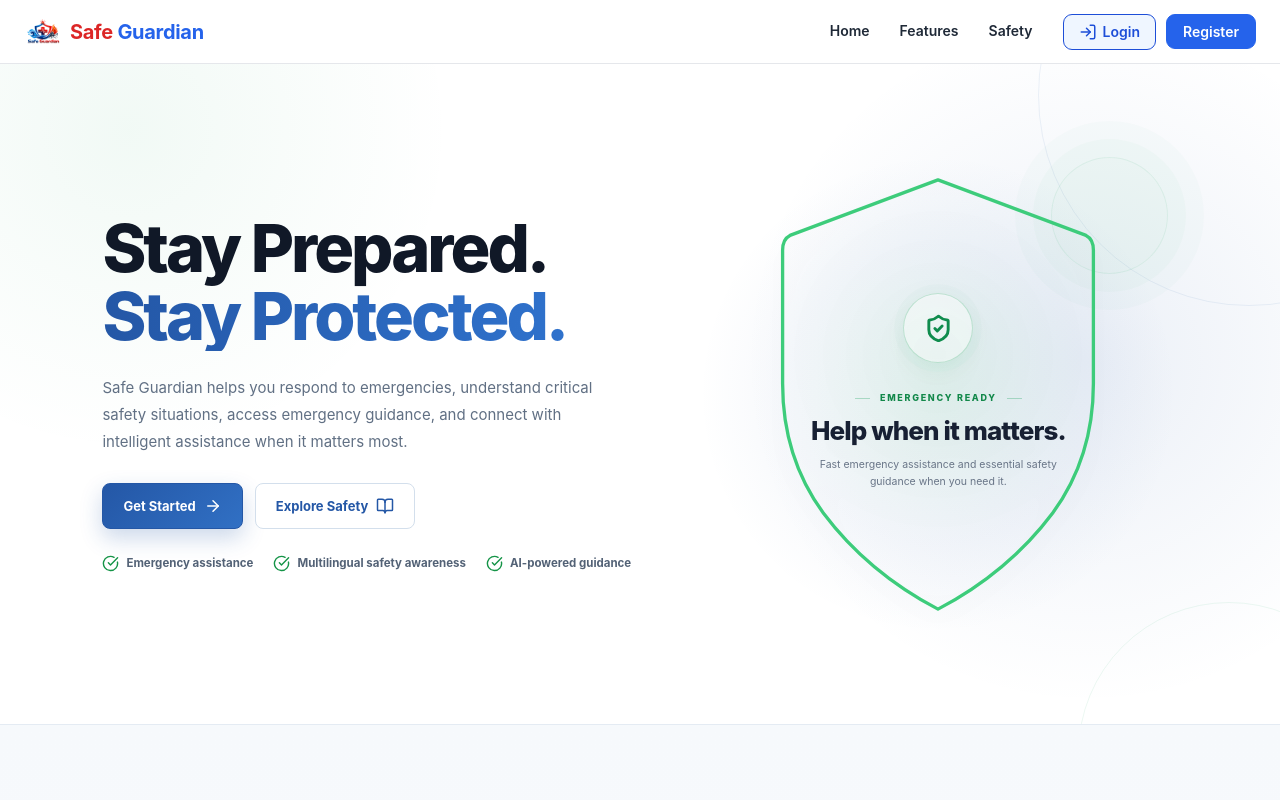
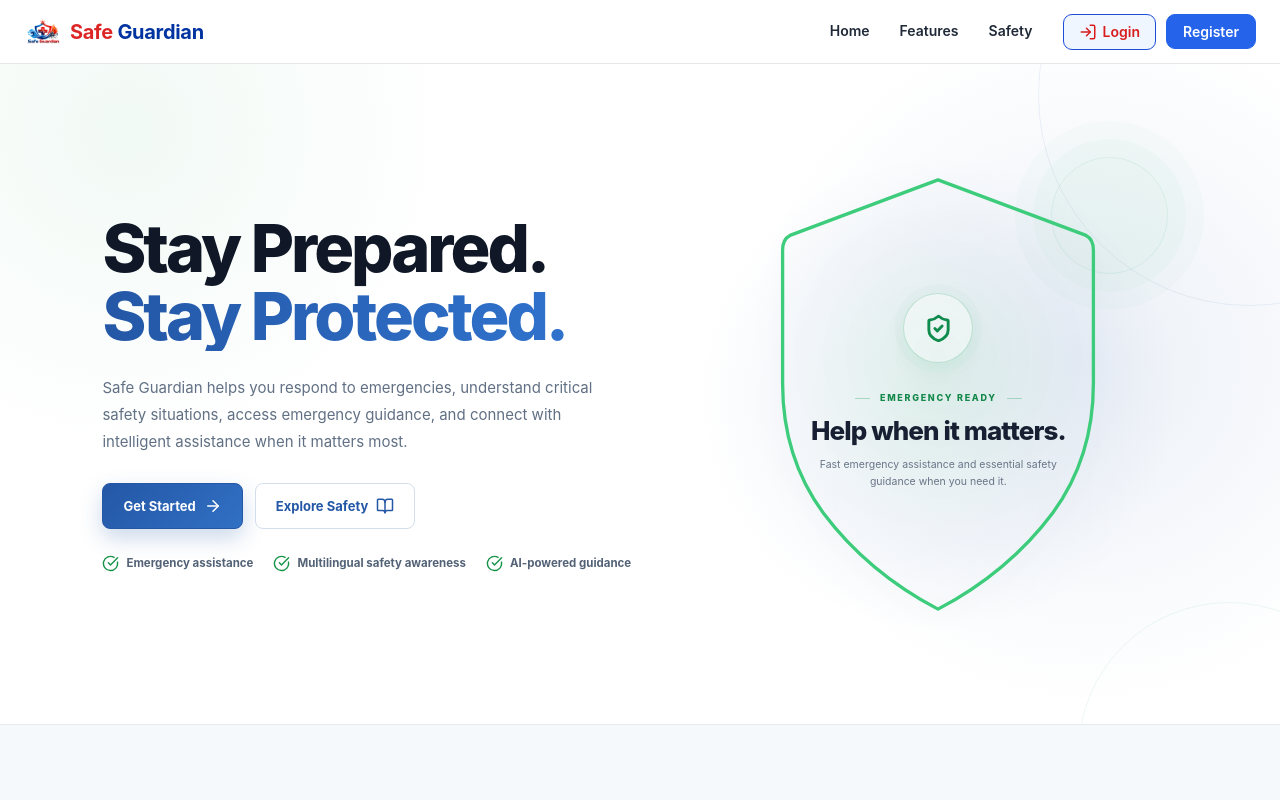
Before and after one commit to ankanmaity842-prog/AI-Emergency-System, a React (Vite) app in the folder frontend/: page / in a window 1280 px wide. In both pictures the pointer is over the button "Login". Shown: the top 800 px of the page. Built offline with nearby package versions, Linux system fonts and the light colour scheme; no server answers.

Commit message:
emergency api update

```diff
--- a/frontend/src/components/Navbar/Navbar.css
+++ b/frontend/src/components/Navbar/Navbar.css
@@ -64,7 +64,7 @@
 }
 
 .logo-guardian {
-    color: #2563eb;
+    color: #0134a1;
 }
 
 .navbar-links {
@@ -159,7 +159,7 @@
 
     border-color: #1d4ed8;
 
-    color: #1d4ed8;
+    color: #d81d1d;
 }
 
 .register-button {
```
Also changed, not shown: 2 other files (tests, documents, lock files or other folders).
